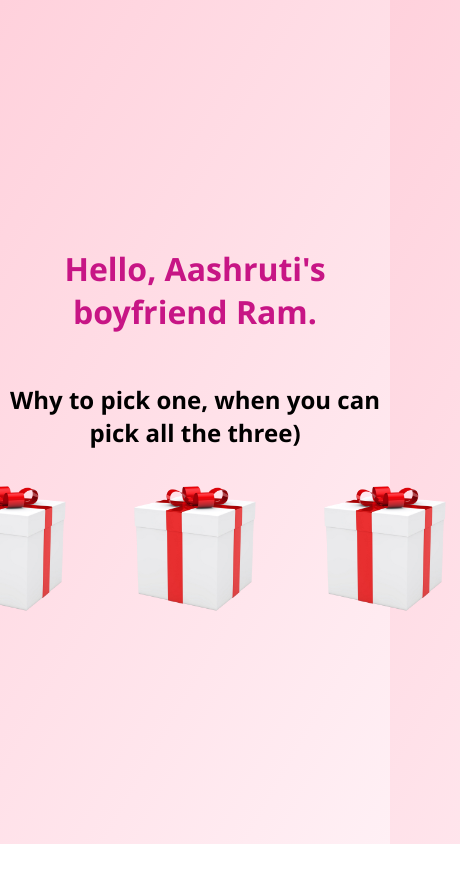
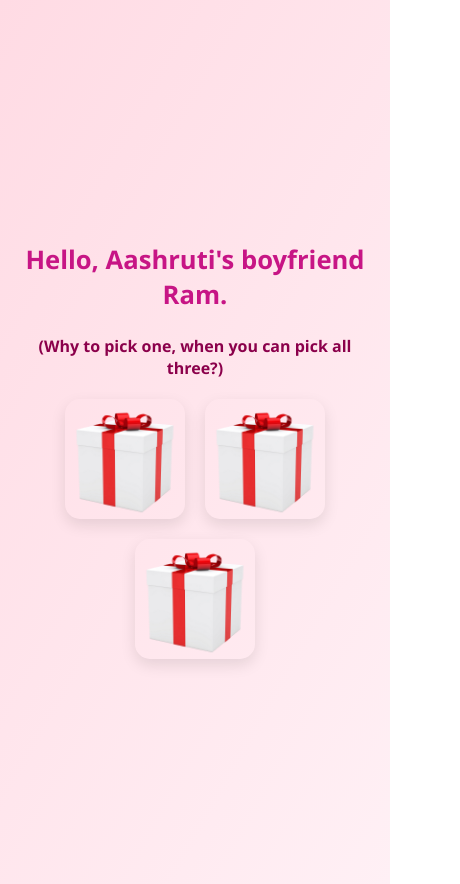
Before and after one commit to aashruti-patolia/Nothing, a plain HTML site: page index.html in a window 390 px wide. Shown: the whole page, 460 px wide, since content can reach past the window. Before the commit the page ends 844 px from the top, so only its background shows below. Drawn offline with Linux system fonts and the light colour scheme.

Commit message:
Update index.html 222

```diff
--- a/index.html
+++ b/index.html
@@ -10,65 +10,85 @@
       margin: 0;
       padding: 0;
       font-family: 'Segoe UI', sans-serif;
-            background: linear-gradient(120deg, #ffd1dc, #fff0f5);
+      background: linear-gradient(120deg, #ffdbe4, #fff0f5);
       display: flex;
       flex-direction: column;
       align-items: center;
       justify-content: center;
-            height: 100vh;
-            overflow: hidden;
+      min-height: 100vh;
       text-align: center;
+      overflow-x: hidden;
+      padding: 20px;
     }
 
     h1 {
       font-size: 2rem;
       animation: fadeIn 2s ease-in-out;
+      margin-bottom: 10px;
+      color: #c71585;
+    }
+
+    h2 {
+      font-size: 1.2rem;
+      color: #8b004b;
       margin-bottom: 30px;
-            color: #c71585;
     }
 
     .gifts {
       display: flex;
-            gap: 40px;
+      gap: 20px;
+      flex-wrap: wrap;
+      justify-content: center;
     }
 
     .gift-box {
-            width: 150px;
-            height: 150px;
+      width: 140px;
+      height: 140px;
       background: url('nice-gift-with-red-ribbon-ready-birthday.png') no-repeat center/cover;
       cursor: pointer;
-            transition: transform 0.4s;
+      transition: transform 0.4s, box-shadow 0.3s;
+      animation: popIn 1.5s ease;
+      border-radius: 15px;
+      box-shadow: 0 6px 15px rgba(0, 0, 0, 0.1);
     }
 
     .gift-box:hover {
       transform: scale(1.1);
+      box-shadow: 0 8px 20px rgba(0, 0, 0, 0.2);
     }
 
     .modal {
       position: fixed;
       top: 0;
       left: 0;
-            width: 100%;
-            height: 100%;
+      width: 100vw;
+      height: 100vh;
       background-color: rgba(0, 0, 0, 0.7);
       display: none;
       justify-content: center;
       align-items: center;
       z-index: 10;
+      padding: 20px;
     }
 
     .modal-content {
       background: white;
       border-radius: 15px;
-            padding: 20px;
-            max-width: 400px;
+      padding: 25px;
+      max-width: 90%;
       text-align: center;
       animation: slideUp 0.6s ease;
+      box-shadow: 0 10px 25px rgba(0, 0, 0, 0.2);
     }
 
     .rose {
       width: 150px;
       margin: 20px auto;
+    }
+
+    .hug-emoji {
+      font-size: 4rem;
+      animation: hugAnim 1s infinite;
     }
 
     @keyframes fadeIn {
@@ -95,15 +115,8 @@
       }
     }
 
-        .hug-emoji {
-            font-size: 4rem;
-            animation: hugAnim 1s infinite;
-        }
-
     @keyframes hugAnim {
-
-            0%,
-            100% {
+      0%, 100% {
         transform: scale(1);
       }
 
@@ -111,12 +124,50 @@
         transform: scale(1.2);
       }
     }
+
+    @keyframes popIn {
+      0% {
+        transform: scale(0);
+        opacity: 0;
+      }
+
+      100% {
+        transform: scale(1);
+        opacity: 1;
+      }
+    }
+
+    /* Mobile friendly adjustments */
+    @media (max-width: 600px) {
+      h1 {
+        font-size: 1.6rem;
+      }
+
+      h2 {
+        font-size: 1rem;
+        margin-bottom: 20px;
+      }
+
+      .gift-box {
+        width: 120px;
+        height: 120px;
+      }
+
+      .rose {
+        width: 100px;
+      }
+
+      .hug-emoji {
+        font-size: 3rem;
+      }
+    }
   </style>
 </head>
 
 <body>
   <h1 id="welcome-text">Hello, Aashruti's boyfriend Ram.</h1>
-    <h2>Why to pick one, when you can pick all the three)</h2>
+  <h2>(Why to pick one, when you can pick all three?)</h2>
+
   <div class="gifts">
     <div class="gift-box" onclick="openGift(1)"></div>
     <div class="gift-box" onclick="openGift(2)"></div>
@@ -133,12 +184,13 @@
       const content = document.getElementById("modal-content");
 
       if (num === 1) {
-                content.innerHTML = `<h1>Postcard for Ram</h1><p>My dearest Ram, You need to know that I am your biggest FAN gurlll fr! Falling for the Tony Stark stuff you are doing rn. Thiss was to annoy you more and let you know that I exist. See you Tonight... lot of lovsieeeee <br><br><br><br>Yours, Aashruti ❤️</p>`;
+        content.innerHTML = `<h1>Postcard for Ram</h1><p>My dearest Ram, You need to know that I am your biggest FAN gurlll fr! Falling for the Tony Stark stuff you are doing rn. Thiss was to annoy you more and let you know that I exist. See you Tonight... lot of lovsieeeee ❤️<br><br>Yours, Aashruti</p>`;
       } else if (num === 2) {
-                content.innerHTML = `<img src="rose.png" class="rose" alt="Rose Bouquet" /><p>Sendingg you the <b>flowers and love</b> my pookie boiiii. Keep Smiling.</p>`;
+        content.innerHTML = `<img src="rose.png" class="rose" alt="Rose Bouquet" /><p>Sendingg you the <b>flowers and love</b> my pookie boiiii. Keep Smiling 🌹</p>`;
       } else if (num === 3) {
         content.innerHTML = `<div class="hug-emoji">🤗</div><p>Sending you the warmest hug. Feel my arms around you ❤️</p>`;
       }
+
       modal.style.display = "flex";
     }
 
```
Lines whose indentation alone changed are shown as unchanged.
